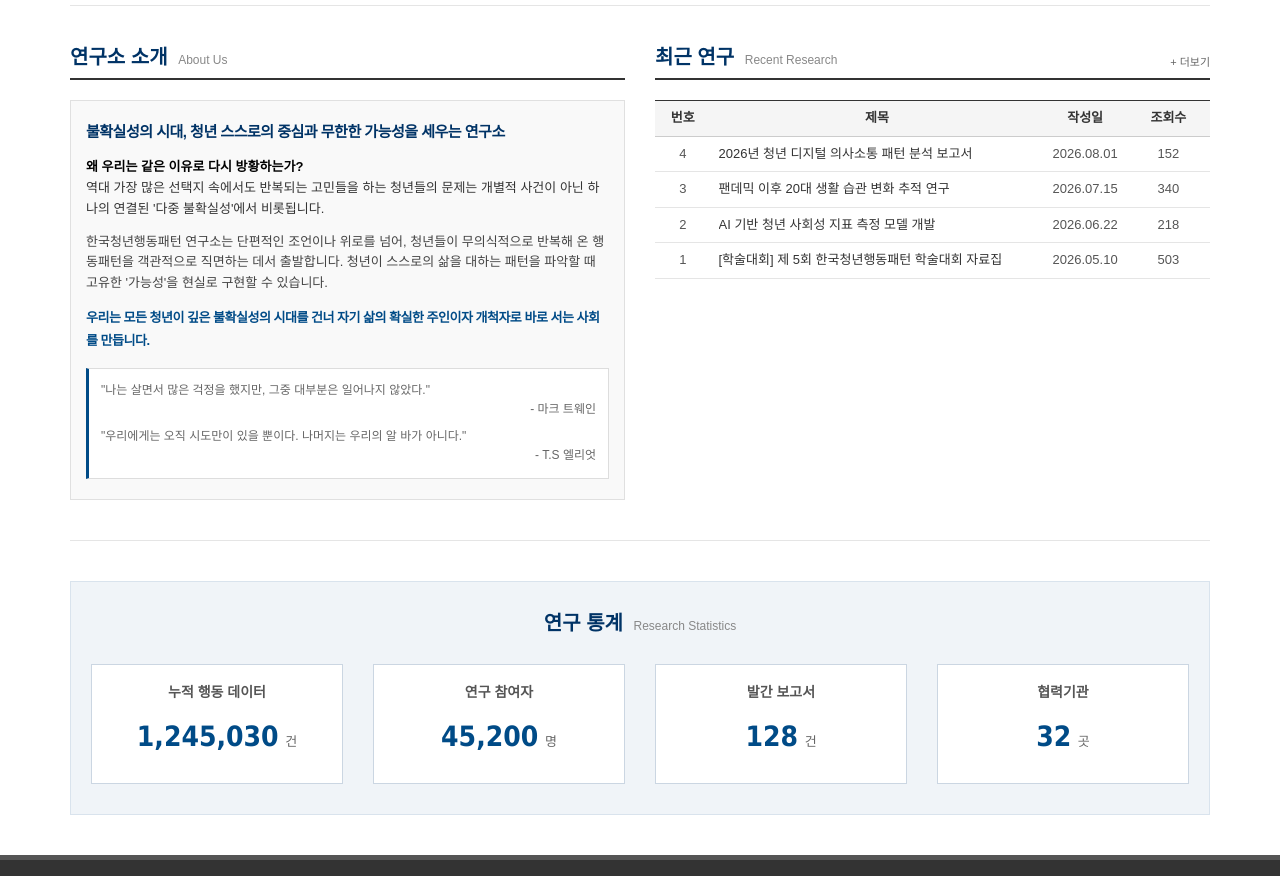
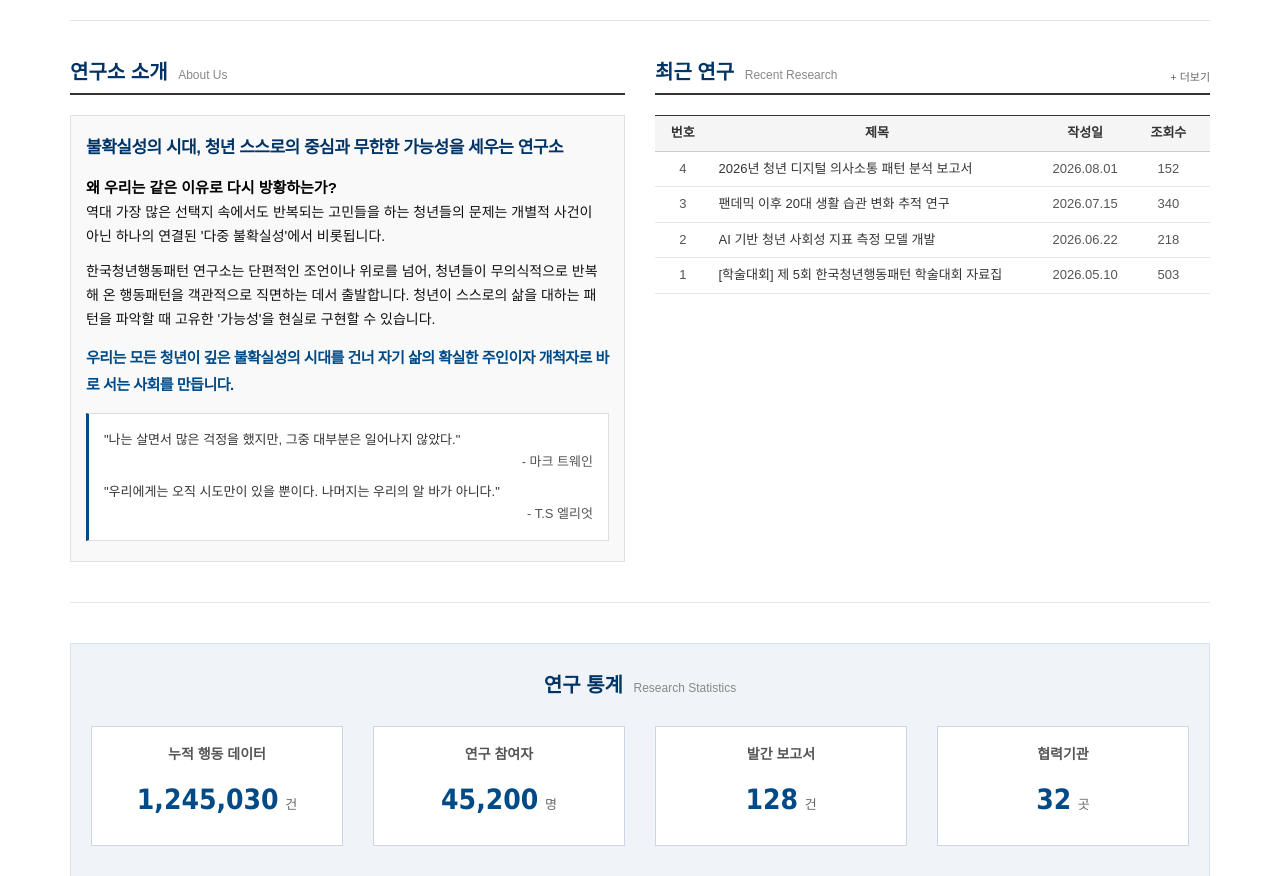
Before and after one commit to sojeong-im/korea-youth, a plain HTML site: page index.html in a window 1280 px wide. Shown: the part 760-1636 px from the top of the page. Drawn offline with nearby package versions, Linux system fonts and the light colour scheme.

Commit message:
가독성 개선 및 로고 크기 확대

```diff
--- a/index.html
+++ b/index.html
@@ -27,7 +27,7 @@
             <div class="row">
                 <div class="col-xs-4 logo-area">
                     <a href="index.html">
-                        <img src="assets/images/logo.png" alt="한국청년행동패턴연구소" style="height: 95px; width: auto; margin-top: -25px; margin-left: -10px;">
+                        <img src="assets/images/logo.png" alt="한국청년행동패턴연구소" style="height: 120px; width: auto; margin-top: -35px; margin-left: -15px;">
                     </a>
                 </div>
                 <div class="col-xs-8 gnb-area">
@@ -106,25 +106,25 @@
             <div class="col-xs-6 section-intro">
                 <h3 class="section-title">연구소 소개 <small>About Us</small></h3>
                 <div class="intro-box" style="padding: 20px 15px;">
-                    <h4 style="font-weight: bold; color: #003366; margin-top: 0; font-size: 15px; line-height: 1.4; letter-spacing: -0.5px;">
+                    <h4 style="font-weight: bold; color: #003366; margin-top: 0; font-size: 17px; line-height: 1.4; letter-spacing: -0.5px;">
                         불확실성의 시대, 청년 스스로의 중심과 무한한 가능성을 세우는 연구소
                     </h4>
-                    <p style="margin-top: 15px; margin-bottom: 12px; font-size: 13px; line-height: 1.6; color: #333;">
-                        <strong style="color: #000;">왜 우리는 같은 이유로 다시 방황하는가?</strong><br>
+                    <p style="margin-top: 15px; margin-bottom: 12px; font-size: 14px; line-height: 1.7; color: #111;">
+                        <strong style="color: #000; font-size: 15px;">왜 우리는 같은 이유로 다시 방황하는가?</strong><br>
                         역대 가장 많은 선택지 속에서도 반복되는 고민들을 하는 청년들의 문제는 개별적 사건이 아닌 하나의 연결된 '다중 불확실성'에서 비롯됩니다.
                     </p>
-                    <p style="margin-bottom: 12px; font-size: 13px; line-height: 1.6; color: #444;">
+                    <p style="margin-bottom: 12px; font-size: 14px; line-height: 1.7; color: #111;">
                         한국청년행동패턴 연구소는 단편적인 조언이나 위로를 넘어, 청년들이 무의식적으로 반복해 온 행동패턴을 객관적으로 직면하는 데서 출발합니다. 청년이 스스로의 삶을 대하는 패턴을 파악할 때 고유한 '가능성'을 현실로 구현할 수 있습니다.
                     </p>
-                    <p style="margin-bottom: 15px; font-size: 13px; font-weight: bold; color: #004b87; letter-spacing: -0.5px;">
+                    <p style="margin-bottom: 15px; font-size: 15px; font-weight: bold; color: #004b87; letter-spacing: -0.5px;">
                         우리는 모든 청년이 깊은 불확실성의 시대를 건너 자기 삶의 확실한 주인이자 개척자로 바로 서는 사회를 만듭니다.
                     </p>
 
-                    <div style="background-color: #fff; padding: 12px; border: 1px solid #ddd; border-left: 3px solid #004b87; font-size: 12px; color: #666; line-height: 1.6;">
+                    <div style="background-color: #fff; padding: 15px; border: 1px solid #ddd; border-left: 3px solid #004b87; font-size: 13px; color: #333; line-height: 1.7;">
                         "나는 살면서 많은 걱정을 했지만, 그중 대부분은 일어나지 않았다." <br>
-                        <span style="display:block; text-align:right; margin-bottom:8px;">- 마크 트웨인</span>
+                        <span style="display:block; text-align:right; margin-bottom:8px; color: #555;">- 마크 트웨인</span>
                         "우리에게는 오직 시도만이 있을 뿐이다. 나머지는 우리의 알 바가 아니다." <br>
-                        <span style="display:block; text-align:right;">- T.S 엘리엇</span>
+                        <span style="display:block; text-align:right; color: #555;">- T.S 엘리엇</span>
                     </div>
                 </div>
             </div>
```
Also changed, not shown: cooperation.html (+1 -1 lines), intro.html (+1 -1 lines), news.html (+1 -1 lines), research.html (+1 -1 lines), support.html (+1 -1 lines).
